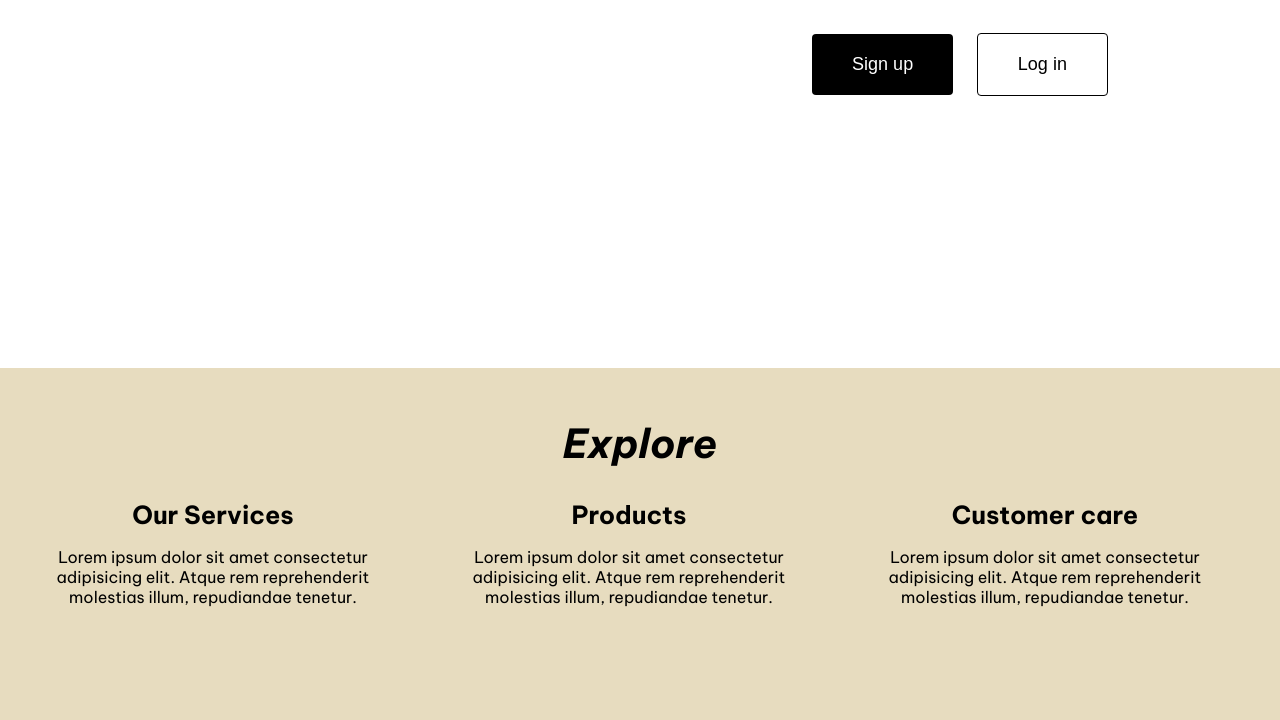
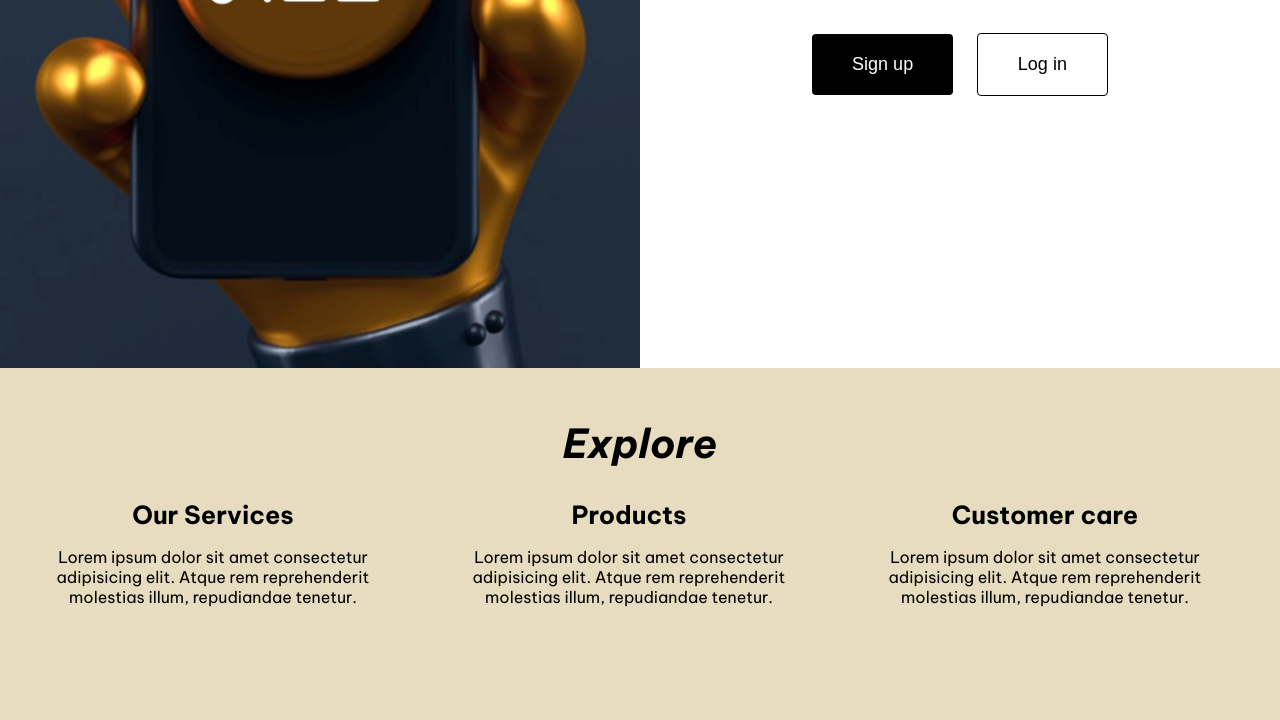
Before and after one commit to Manuelorji/Website-project, a plain HTML site: page index.html in a window 1280 px wide. Shown: the part 432-1152 px from the top of the page. Drawn offline with Linux system fonts and the light colour scheme; the site is published under a folder, as on GitHub Pages, so addresses that start at the root find nothing.

Commit message:
fixed hero background image url

```diff
--- a/style.css
+++ b/style.css
@@ -82,7 +82,7 @@ nav.active {
 }
 
 .hero .has_bg {
-  background: url(/images/mt.jpg);
+  background: url("./images/mt.jpg");
   background-size: cover;
   background-repeat: no-repeat;
   background-position: center center;
```
